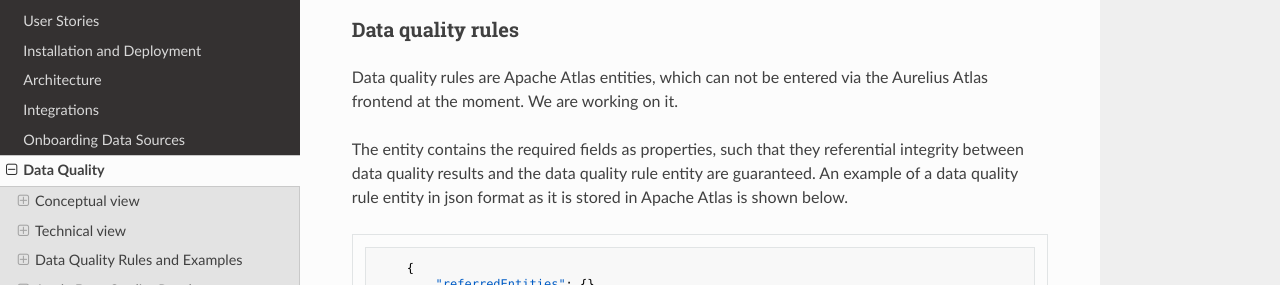
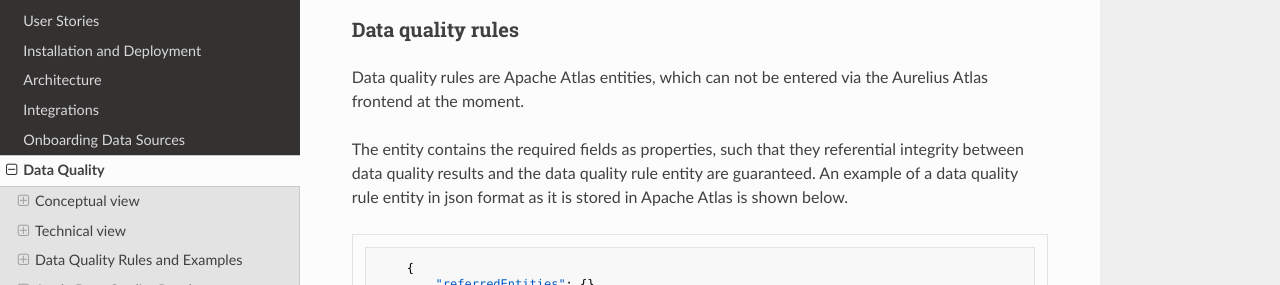
Before and after one commit to aureliusenterprise/aurelius-atlas-documentation, an MkDocs documentation site: the page built from docs/data-quality.md, in a window 1280 px wide and 900 px high, scrolled down 3049 px. Shown: the part 190-475 px from the top of the window. Built offline with MkDocs 1.6.1, drawn with Linux system fonts in a browser that asks for light colours; nearby versions of some CDN libraries.

Commit message:
Fix syntax

````diff
--- a/docs/data-quality.md
+++ b/docs/data-quality.md
@@ -149,7 +149,7 @@
 ### Data quality rules
 
 Data quality rules are Apache Atlas entities, which can not be entered via the Aurelius Atlas frontend at the
-moment. We are working on it.
+moment.
 
 The entity contains the required fields as properties, such that they referential integrity between data
 quality results and the data quality rule entity are guaranteed.
@@ -274,7 +274,7 @@
 and the column names.
 The id and name are the same in this example, which means they are bijacent. The output will be 1.
 
-The source code to bijacency is available [here](https://github.com/aureliusenterprise/aurelius/tree/main/libs/m4i-data-management/m4i_data_management/core/quality/rules/bijacency/bijacency.py)
+The source code to bijacency is available [here](https://github.com/aureliusenterprise/aurelius/tree/main/libs/m4i-data-management/m4i_data_management/core/quality/rules/bijacency/bijacency.py).
 
 ### 2. Compare First characters
 
@@ -299,7 +299,7 @@
 This is the function used in this example: `compare_first_characters(df, "column_a", "column_b", num_char)`.
 The inputs are the dataset,the column names and the number of characters.
 
-The source code to `compare_first_characters` is available [here](https://github.com/aureliusenterprise/aurelius/tree/main/libs/m4i-data-management/m4i_data_management/core/quality/rules/compare_first_characters/compare_first_characters.py)
+The source code to `compare_first_characters` is available [here](https://github.com/aureliusenterprise/aurelius/tree/main/libs/m4i-data-management/m4i_data_management/core/quality/rules/compare_first_characters/compare_first_characters.py).
 
 ### 3. Check First Characters using Prefix
 
@@ -325,7 +325,7 @@
 The inputs are the data, the column names, the number of characters and the prefix.
 The output will be 1, because the characters are the same and have the prefix too.
 
-The source code to `compare_first_characters_starting_without` is available [here](https://github.com/aureliusenterprise/aurelius/tree/main/libs/m4i-data-management/m4i_data_management/core/quality/rules/compare_first_characters_starting_without/compare_first_characters_starting_without.py)
+The source code to `compare_first_characters_starting_without` is available [here](https://github.com/aureliusenterprise/aurelius/tree/main/libs/m4i-data-management/m4i_data_management/core/quality/rules/compare_first_characters_starting_without/compare_first_characters_starting_without.py).
 
 ### 4. Check Completeness
 
@@ -347,7 +347,7 @@
 
 The output will be 0, because the column 'name' has no value in it.
 
-The source code to `completeness` is available [here](https://github.com/aureliusenterprise/aurelius/tree/main/libs/m4i-data-management/m4i_data_management/core/quality/rules/completeness/completeness.py)
+The source code to `completeness` is available [here](https://github.com/aureliusenterprise/aurelius/tree/main/libs/m4i-data-management/m4i_data_management/core/quality/rules/completeness/completeness.py).
 
 ### 5. Check Conditional Completeness
 
@@ -368,7 +368,7 @@
 The output here will be 1, because they are no empty values in the columns and the column "conditional" has
 substrings of the given `values = ['.TMP', '.FREE']`
 
-The source code to `conditional_completeness` is available [here](https://github.com/aureliusenterprise/aurelius/tree/main/libs/m4i-data-management/m4i_data_management/core/quality/rules/conditional_completeness)
+The source code to `conditional_completeness` is available [here](https://github.com/aureliusenterprise/aurelius/tree/main/libs/m4i-data-management/m4i_data_management/core/quality/rules/conditional_completeness).
 
 ### 6. Check Unallowed Text
 
@@ -391,7 +391,7 @@
 The output will be 1 because it contains substrings in the 'conditional'  column and doesn't contain the
 unallowed text in column "Value". If it did the output would be 0.
 
-The source code to `conditional_unallowed_text` is available [here](https://github.com/aureliusenterprise/aurelius/tree/main/libs/m4i-data-management/m4i_data_management/core/quality/rules/conditional_unallowed_text/conditional_unallowed_text.py)
+The source code to `conditional_unallowed_text` is available [here](https://github.com/aureliusenterprise/aurelius/tree/main/libs/m4i-data-management/m4i_data_management/core/quality/rules/conditional_unallowed_text/conditional_unallowed_text.py).
 
 ### 7. Check Conditional Value
 
@@ -413,7 +413,7 @@
 values, that are the substrings we want to check.
 The output here will 1, because "value" column, contains an expected value. Otherwise it would be 0.
 
-The source code to `conditional_value` is available [here](https://github.com/aureliusenterprise/aurelius/tree/main/libs/m4i-data-management/m4i_data_management/core/quality/rules/conditional_value/conditional_value.py)
+The source code to `conditional_value` is available [here](https://github.com/aureliusenterprise/aurelius/tree/main/libs/m4i-data-management/m4i_data_management/core/quality/rules/conditional_value/conditional_value.py).
 
 ### 8. Check Character Count
 
@@ -432,7 +432,7 @@
 The check performed here is to if the the id contains "." . The output will be 1 because the "id" column
 contains "."
 
-The source code to `contains_character` is available [here](https://github.com/aureliusenterprise/aurelius/tree/main/libs/m4i-data-management/m4i_data_management/core/quality/rules/contains_character/contains_character.py)
+The source code to `contains_character` is available [here](https://github.com/aureliusenterprise/aurelius/tree/main/libs/m4i-data-management/m4i_data_management/core/quality/rules/contains_character/contains_character.py).
 
 ### 9. Check Matching Pattern
 
@@ -450,7 +450,7 @@
 The inputs are the dataset,the column "name" and the pattern to see if it matches
 The output will be 1 in this example, because 'ExampleText' matches the pattern.
 
-The source code to `formatting` is available [here](https://github.com/aureliusenterprise/aurelius/tree/main/libs/m4i-data-management/m4i_data_management/core/quality/rules/formatting/formatting.py)
+The source code to `formatting` is available [here](https://github.com/aureliusenterprise/aurelius/tree/main/libs/m4i-data-management/m4i_data_management/core/quality/rules/formatting/formatting.py).
 
 ### 10. Check Invalidity
 
@@ -469,7 +469,7 @@
 The function is `invalidity(df, "column", [list])`. The inputs are data, column name and the list of values.
 The output will be 1 , because "X" is in the list of values.
 
-The source code to `invalidity` is available [here](https://github.com/aureliusenterprise/aurelius/tree/main/libs/m4i-data-management/m4i_data_management/core/quality/rules/invalidity/invalidity.py)
+The source code to `invalidity` is available [here](https://github.com/aureliusenterprise/aurelius/tree/main/libs/m4i-data-management/m4i_data_management/core/quality/rules/invalidity/invalidity.py).
 
 ### 11.  Check Length
 
@@ -486,7 +486,7 @@
 The function is `length(df,"column",int)`. The inputs are data, column name and the length of required characters.
 The output is 1 because the length of id is 4.
 
-The source code to `length` is available [here](https://github.com/aureliusenterprise/aurelius/tree/main/libs/m4i-data-management/m4i_data_management/core/quality/rules/length/length.py)
+The source code to `length` is available [here](https://github.com/aureliusenterprise/aurelius/tree/main/libs/m4i-data-management/m4i_data_management/core/quality/rules/length/length.py).
 
 ### 12.  Check Range
 
@@ -509,7 +509,7 @@
 The inputs are the dataframe, the column name and the range (The upper and lower bound)
 The output will be 1 because 0.1 is between 0 and 1.
 
-The source code to `range` is available [here](https://github.com/aureliusenterprise/aurelius/tree/main/libs/m4i-data-management/m4i_data_management/core/quality/rules/range/range.py)
+The source code to `range` is available [here](https://github.com/aureliusenterprise/aurelius/tree/main/libs/m4i-data-management/m4i_data_management/core/quality/rules/range/range.py).
 
 ### 12.  Check Prefix
 
@@ -524,7 +524,7 @@
 The function is called `starts_with(data, "column", "prefix")`. The inputs are the data the column name and
 the prefix. The output is 1, because "1" is in the value of the id column.
 
-The source code to `starts_with` is available [here](https://github.com/aureliusenterprise/aurelius/tree/main/libs/m4i-data-management/m4i_data_management/core/quality/rules/starts_with/starts_with.py)
+The source code to `starts_with` is available [here](https://github.com/aureliusenterprise/aurelius/tree/main/libs/m4i-data-management/m4i_data_management/core/quality/rules/starts_with/starts_with.py).
 
 ### 13.  Check Unallowed Text
 
@@ -541,7 +541,7 @@
 The function is called `unallowed_text(df, "column", "sting")`. The inputs are data, the column name and the
 unallowed text The output is 1 because "BG Van Oord" is not in the "Something Else" of the "Organization" column.
 
-The source code to `unallowed_text` is available [here](https://github.com/aureliusenterprise/aurelius/tree/main/libs/m4i-data-management/m4i_data_management/core/quality/rules/unallowed_text)
+The source code to `unallowed_text` is available [here](https://github.com/aureliusenterprise/aurelius/tree/main/libs/m4i-data-management/m4i_data_management/core/quality/rules/unallowed_text).
 
 ### 14. Check Uniqueness
 
@@ -588,7 +588,7 @@
 The quality score of your data is calculated based on the applied rules and the results are sent to a Kafka topic.
 Below is an image that describes the whole process for your better understanding.
 
-[image](img/logical.png)
+[![image](./img/logical.png)](./img/logical.png)
 
 1. First upload a file, define the rules that we want to apply to the data. Then push this file to atlas.
 2. Then get the data quality rules from atlas and see the data quality results. The quality results have a
@@ -714,7 +714,7 @@
 )
 ```
 
-Push the field instance to Atlas
+- Push the field instance to Atlas
 
 ```python
 async def create_in_atlas_field(field, access_token=access_token):
@@ -729,7 +729,7 @@
 )
 ```
 
-Push the data quality instance to Atlas
+- Push the data quality instance to Atlas
 
 ```python
 async def create_in_atlas_rule(rule, access_token=access_token):
````
Also changed, not shown: other parts of docs/data-quality.md (+4 -4 lines).
